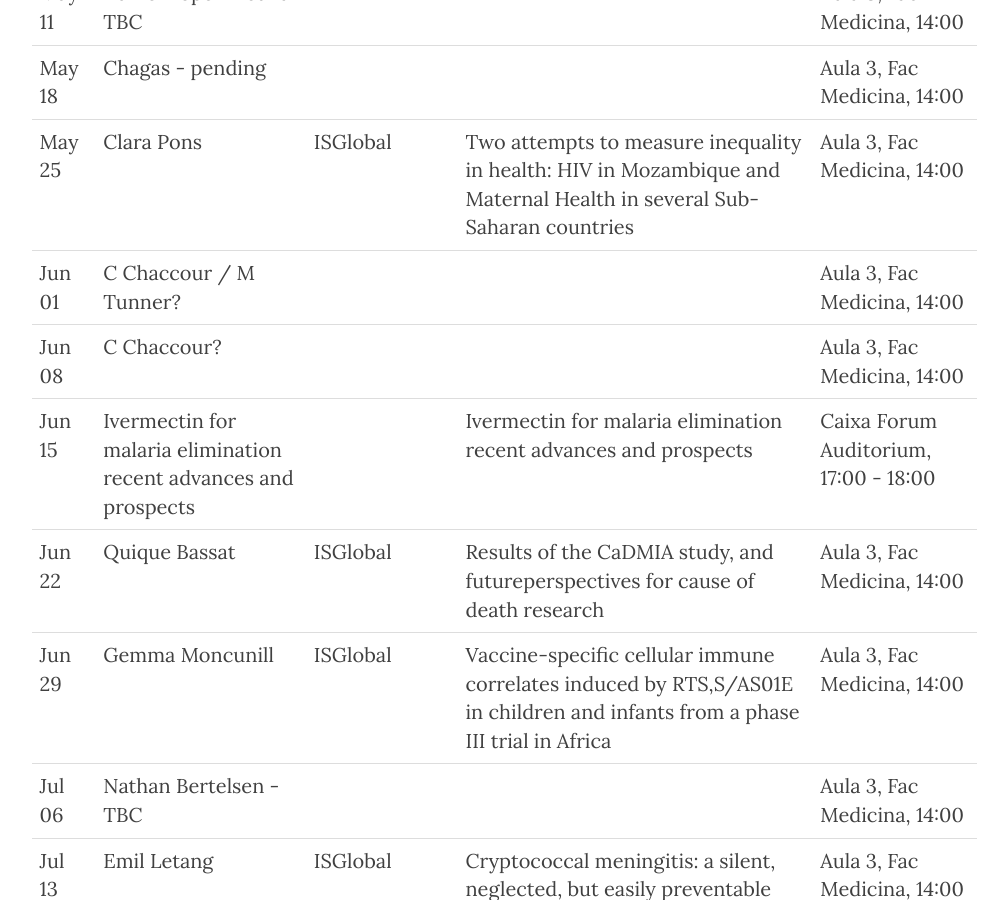
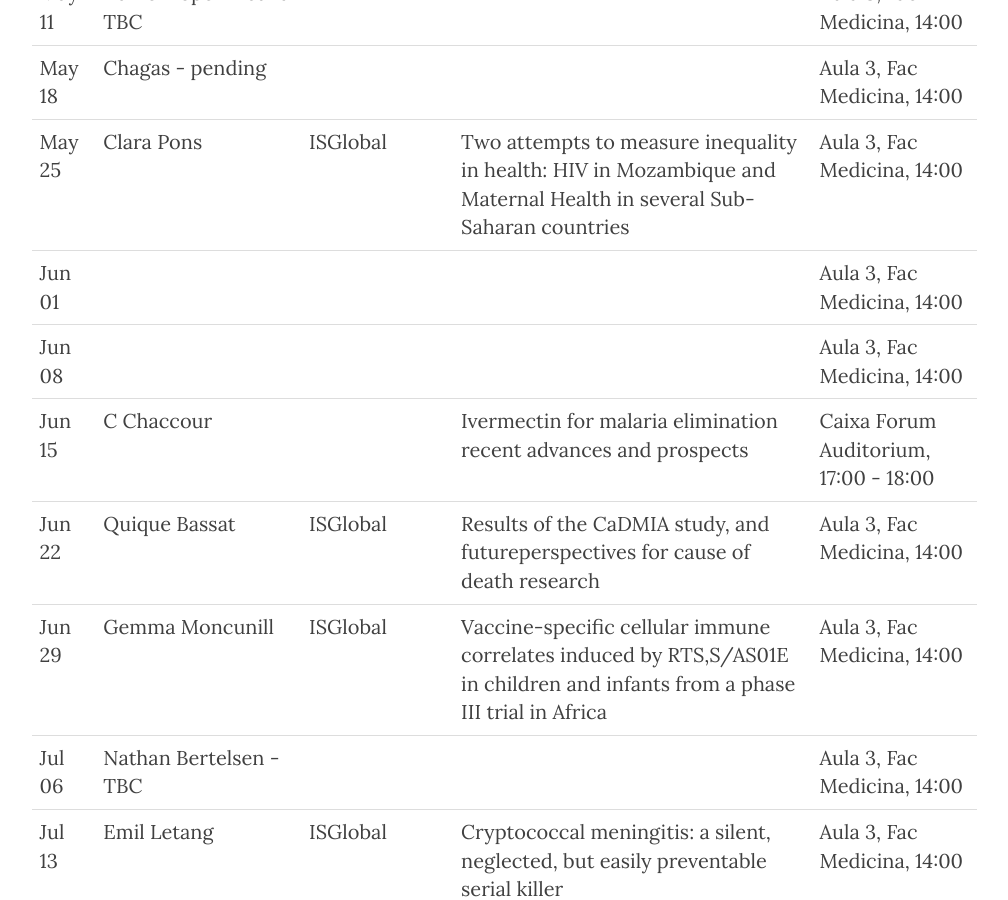
Before and after one commit to seminaris/seminaris.github.io, a Jekyll site: the page built from index.html, in a window 1280 px wide and 900 px high, scrolled down 1529 px. Shown: the whole window, without its empty margins (136-1144 px from the left). Built offline with Jekyll 4.4.1, drawn with Linux system fonts in a browser that asks for light colours; nearby versions of some CDN libraries; the list of posts is cut into pages by our own code.

Commit message:
updating charcour

```diff
--- a/index.html
+++ b/index.html
@@ -86,21 +86,21 @@ description: "Institut de Salut Global de Barcelona"
   </tr>
   <tr>
    <td style="text-align:left;"> Jun 01 </td>
-   <td style="text-align:left;"> C Chaccour / M Tunner? </td>
+   <td style="text-align:left;">  </td>
    <td style="text-align:left;">  </td>
    <td style="text-align:left;">  </td>
    <td style="text-align:left;"> Aula 3, Fac Medicina, 14:00 </td>
   </tr>
   <tr>
    <td style="text-align:left;"> Jun 08 </td>
-   <td style="text-align:left;"> C Chaccour? </td>
+   <td style="text-align:left;">  </td>
    <td style="text-align:left;">  </td>
    <td style="text-align:left;">  </td>
    <td style="text-align:left;"> Aula 3, Fac Medicina, 14:00 </td>
   </tr>
   <tr>
    <td style="text-align:left;"> Jun 15 </td>
-   <td style="text-align:left;"> Ivermectin for malaria elimination recent advances and prospects </td>
+   <td style="text-align:left;"> C Chaccour </td>
    <td style="text-align:left;">  </td>
    <td style="text-align:left;"> Ivermectin for malaria elimination recent advances and prospects </td>
    <td style="text-align:left;"> Caixa Forum Auditorium, 17:00 - 18:00 </td>
```
Also changed, not shown: 4 other files.
